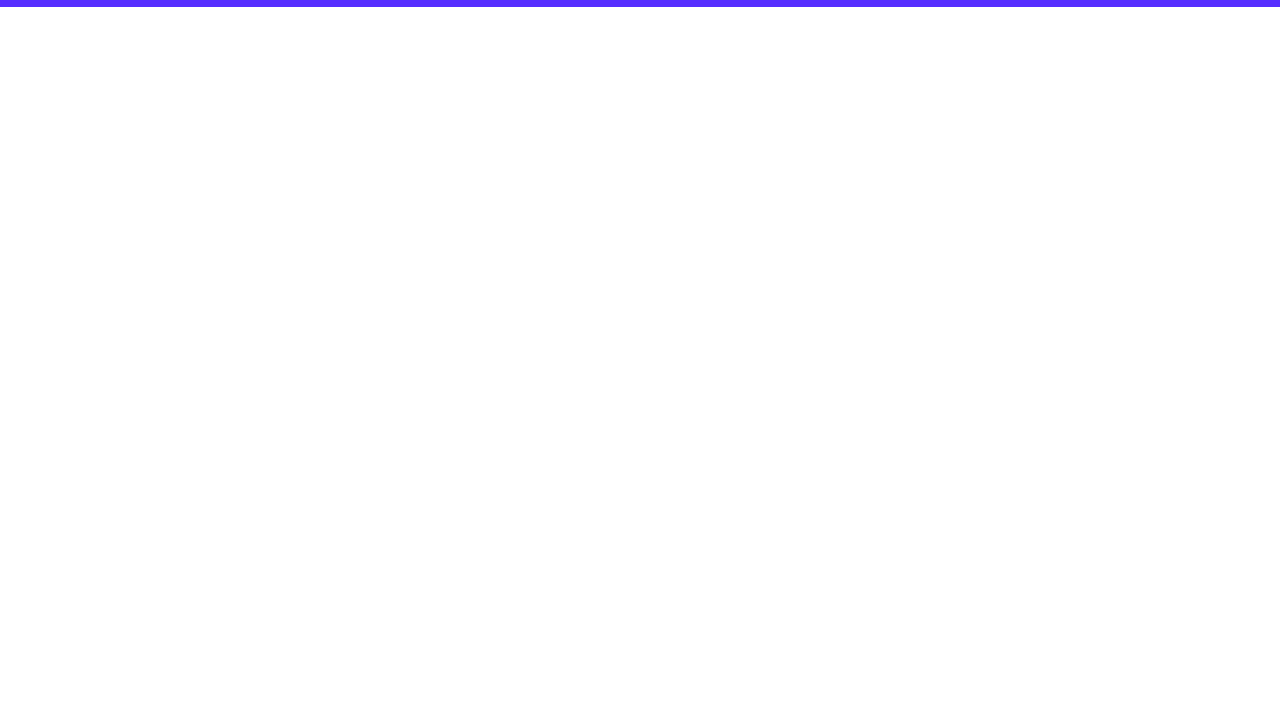
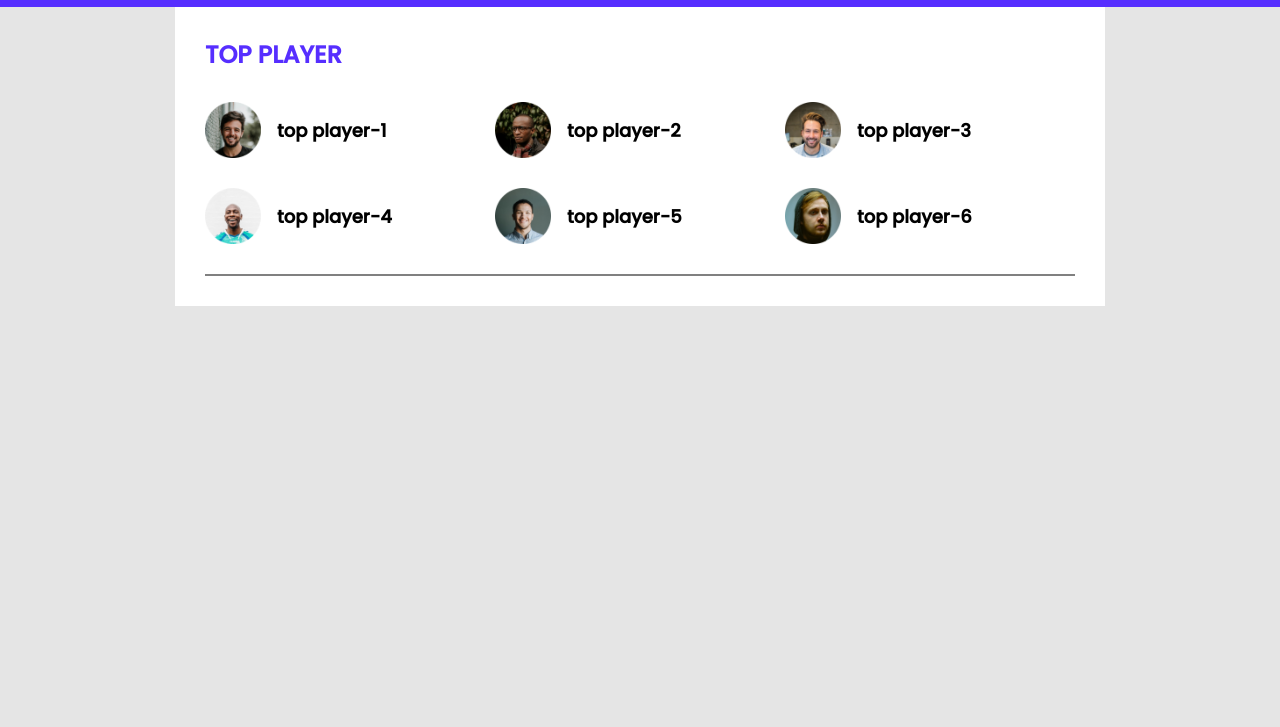
Before and after one commit to sabia-afrin/leader-board, a plain HTML site: page index.html in a window 1280 px wide. Shown: the part 73-800 px from the top of the page. Drawn offline with Linux system fonts and the light colour scheme; a web font is replaced by a local one.

Commit message:
top-player commit

```diff
--- a/index.html
+++ b/index.html
@@ -29,5 +29,43 @@
 </nav>
 <!-- end of nav -->
 
+<!-- main -->
+<main>
+ <section class="container">
+
+  <div class="top-players">
+   <h2 class="section-title">top player</h2>
+   <div class="players">
+    <div class="player">
+     <img src="images/players/player-1.png" alt="" class="">
+     <h3 class="player-name"> top player-1</h3>
+    </div>
+    <div class="player">
+     <img src="images/players/player-2.png" alt="" class="">
+     <h3 class="player-name"> top player-2</h3>
+    </div>
+    <div class="player">
+     <img src="images/players/player-3.png" alt="" class="">
+     <h3 class="player-name"> top player-3</h3>
+    </div>
+    <div class="player">
+     <img src="images/players/player-4.png" alt="" class="">
+     <h3 class="player-name"> top player-4</h3>
+    </div>
+    <div class="player">
+     <img src="images/players/player-5.png" alt="" class="">
+     <h3 class="player-name"> top player-5</h3>
+    </div>
+    <div class="player">
+     <img src="images/players/player-6.png" alt="" class="">
+     <h3 class="player-name"> top player-6</h3>
+    </div>
+   </div>
+  </div>
+  <hr>
+ </section>
+
+</main>
+<!-- end of main -->
 </body>
 </html><!DOCTYPE html>
--- a/style.css
+++ b/style.css
@@ -1,9 +1,15 @@
+
+@import url('https://fonts.googleapis.com/css2?family=Gentium+Book+Plus&family=Poppins:wght@500&display=swap');
 *{
  margin: 0;
 }
+body{
+ font-family: 'Poppins', sans-serif;
+ background: #E5E5E5;;
+}
 nav{
 height: 5rem;
-padding: 0 2rem;
+padding: 0 8rem;
 background:#562EFF;
 display: flex;
 align-items: center;
@@ -28,3 +34,43 @@ h2{
  text-transform: uppercase;
  color: #fff;
 }
+main{
+ display: flex;
+ justify-content: center;
+
+}
+.container{
+ background: #fff;
+ width: 870px;
+ padding: 30px ;
+}
+.section-title{
+ color:#562EFF;
+ font-size: 24px;
+ margin-bottom: 30px;
+}
+/* top players */
+.top-players{
+ margin-bottom: 30px;
+}
+.players{
+ display: grid;
+ grid-template-columns: repeat(3,1fr);
+grid-row-gap: 30px;
+}
+.player img{
+ height: 56px;
+ width: 56px;
+}
+.player{
+ display: flex;
+ align-items: center;
+/* padding: 28px; */
+}
+.player-name{
+ margin-left:16px ;
+ font-size: 18px;
+}
+hr{
+ border: 1px solid gray;
+}
```
